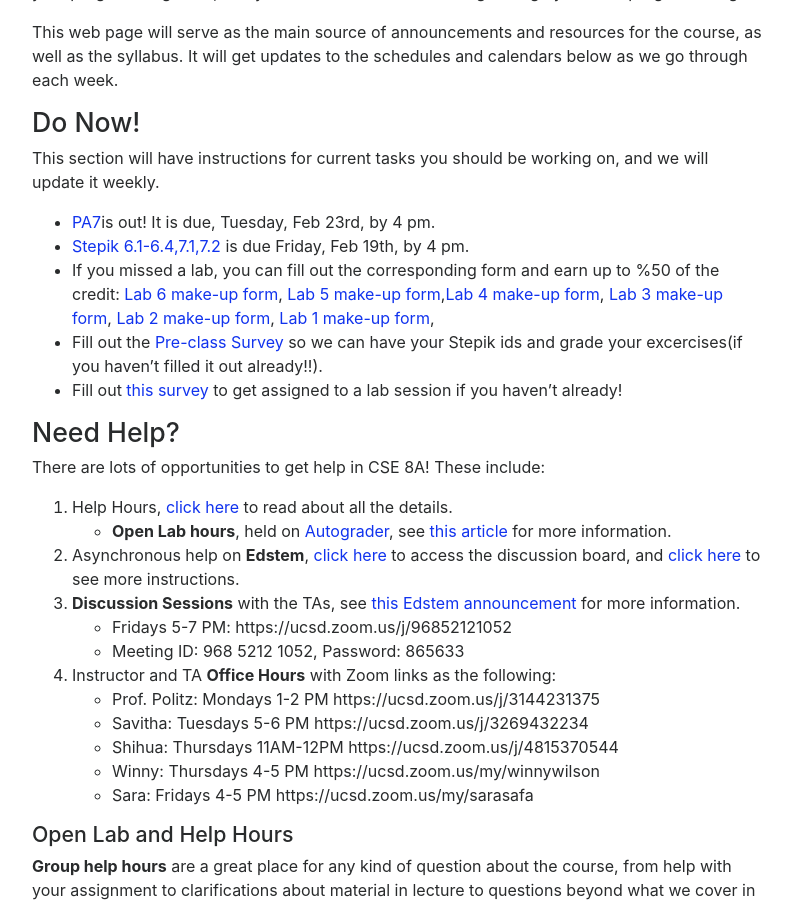
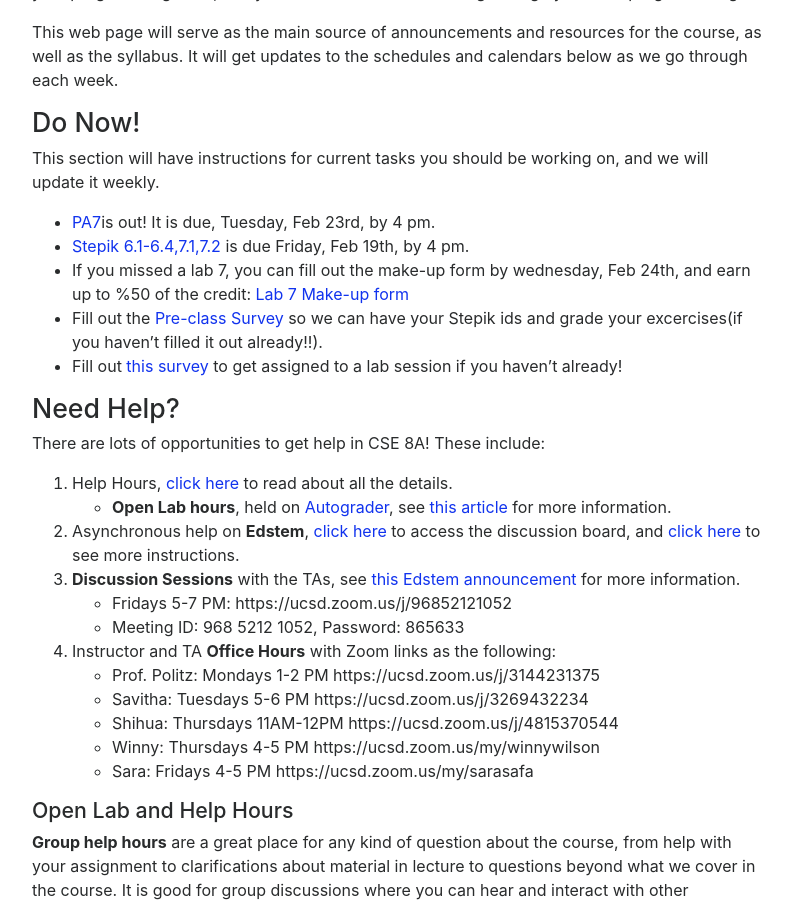
Before and after one commit to ucsd-cse8a-w21/ucsd-cse8a-w21.github.io, a Jekyll site: the page built from index.md, in a window 1280 px wide and 900 px high, scrolled down 731 px. Shown: the whole window, without its empty margins (243-1035 px from the left). Built offline with Jekyll 4.4.1, drawn with Linux system fonts in a browser that asks for light colours; nearby versions of some CDN libraries.

Commit message:
lab 7 make-up form

```diff
--- a/index.md
+++ b/index.md
@@ -30,7 +30,7 @@ on, and we will update it weekly.
 
 - [PA7](https://docs.google.com/document/d/1BmU8ZOAKM1wL8DKEJ4qHMYQEBwWqf-W4EfXnvOuBNPo/edit?usp=sharing)is out! It is due, Tuesday, Feb 23rd, by 4 pm.
 - [Stepik 6.1-6.4,7.1,7.2](https://stepik.org/lesson/467766/step/1?unit=458585) is due Friday, Feb 19th, by 4 pm.
-- If you missed a lab, you can fill out the corresponding form and earn up to %50 of the credit: [Lab 6 make-up form](https://forms.gle/2J9UH9mwPWtwm2AGA), [Lab 5 make-up form](https://forms.gle/14defd6iyCd5kM2i6),[Lab 4 make-up form](https://forms.gle/6GvsRUKZAqs8x8Pr7), [Lab 3 make-up form](https://docs.google.com/forms/d/e/1FAIpQLSd34OGESkTY_MG_50luXb9NF_11-Cr94hGmgM-R-ple6NTtFg/viewform), [Lab 2 make-up form](https://forms.gle/q1s1Dr1KMe3RY77LA), [Lab 1 make-up form](https://forms.gle/QybphWqaceBJUVQR9),
+- If you missed a lab 7, you can fill out the make-up form by wednesday, Feb 24th, and earn up to %50 of the credit: [Lab 7 Make-up form](https://forms.gle/Ys17q66wKdpUkucs5)
 - Fill out the [Pre-class Survey](https://forms.gle/fu7V8UxvKEH3i6ef7) so we can have your Stepik ids and grade your excercises(if you haven't filled it out already!!).
 - Fill out [this
 survey](https://docs.google.com/forms/d/e/1FAIpQLScrxmgbgx9BCM8n_qo-BI4rKQAXhbGR2yf-sLrJGNYnanczSA/viewform)
```
